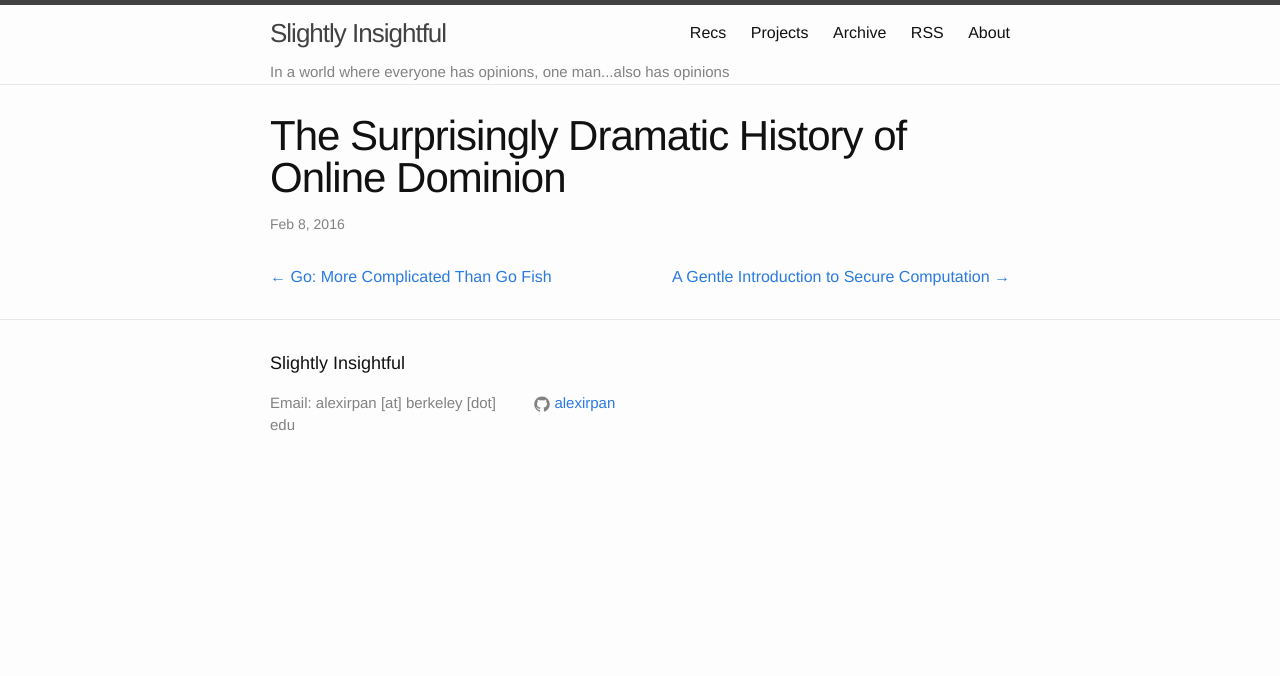
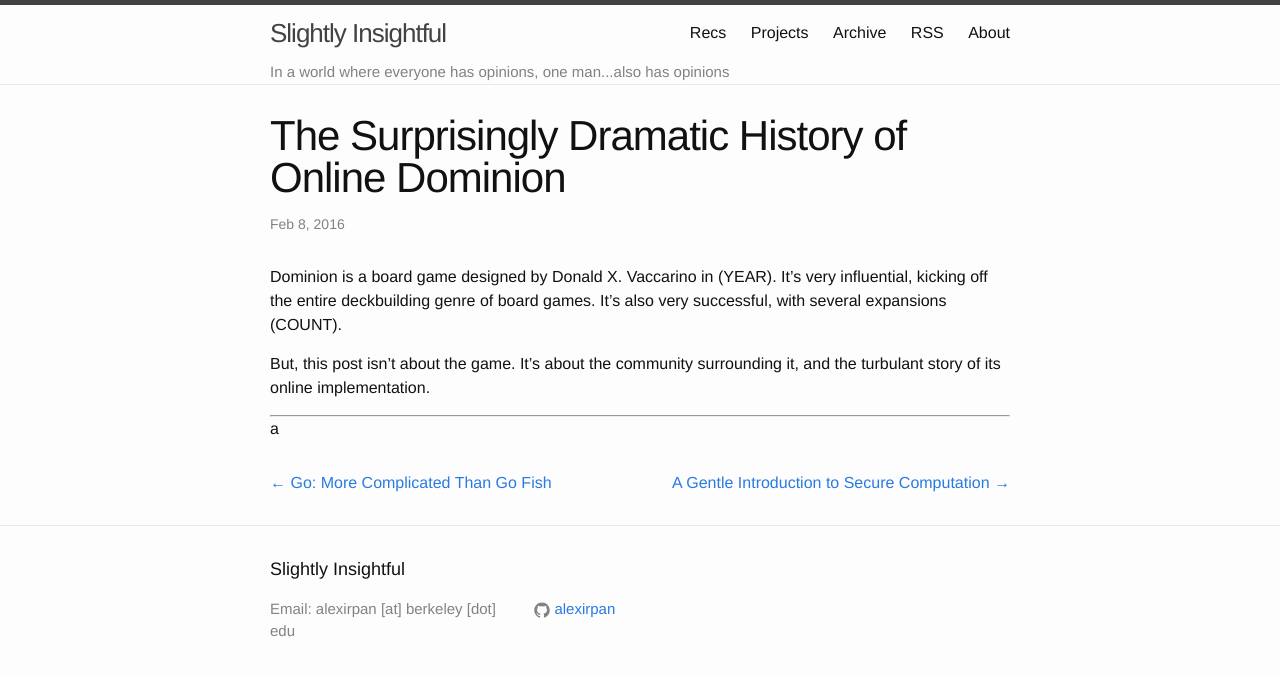
Before and after one commit to alexirpan/alexirpan.github.io, a Jekyll site: the page built from _posts/2016-02-10-dominion-history.markdown, in a window 1280 px wide. Shown: the top 676 px of the page. Built offline with Jekyll 4.4.1, drawn with Linux system fonts in a browser that asks for light colours.

Commit message:
Saving work for noe

```diff
--- a/_posts/2016-02-10-dominion-history.markdown
+++ b/_posts/2016-02-10-dominion-history.markdown
@@ -3,3 +3,15 @@
 title:  "The Surprisingly Dramatic History of Online Dominion"
 date:   2016-02-08 10:00:00 -0800
 ---
+
+Dominion is a board game designed by Donald X. Vaccarino in (YEAR).
+It's very influential, kicking off the entire deckbuilding genre of
+board games. It's also very successful, with several expansions (COUNT).
+
+But, this post isn't about the game. It's about the community surrounding it,
+and the turbulant story of its online implementation.
+
+------
+
+
+a
```
